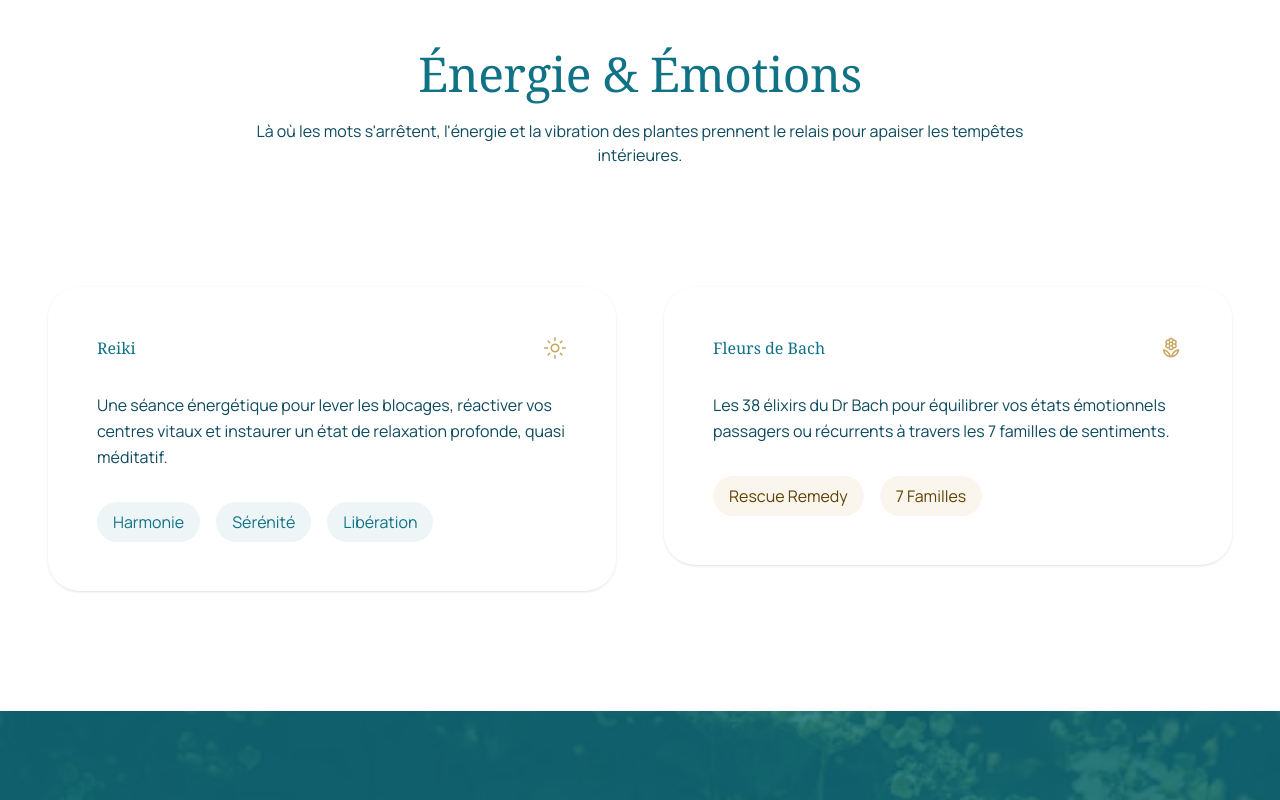
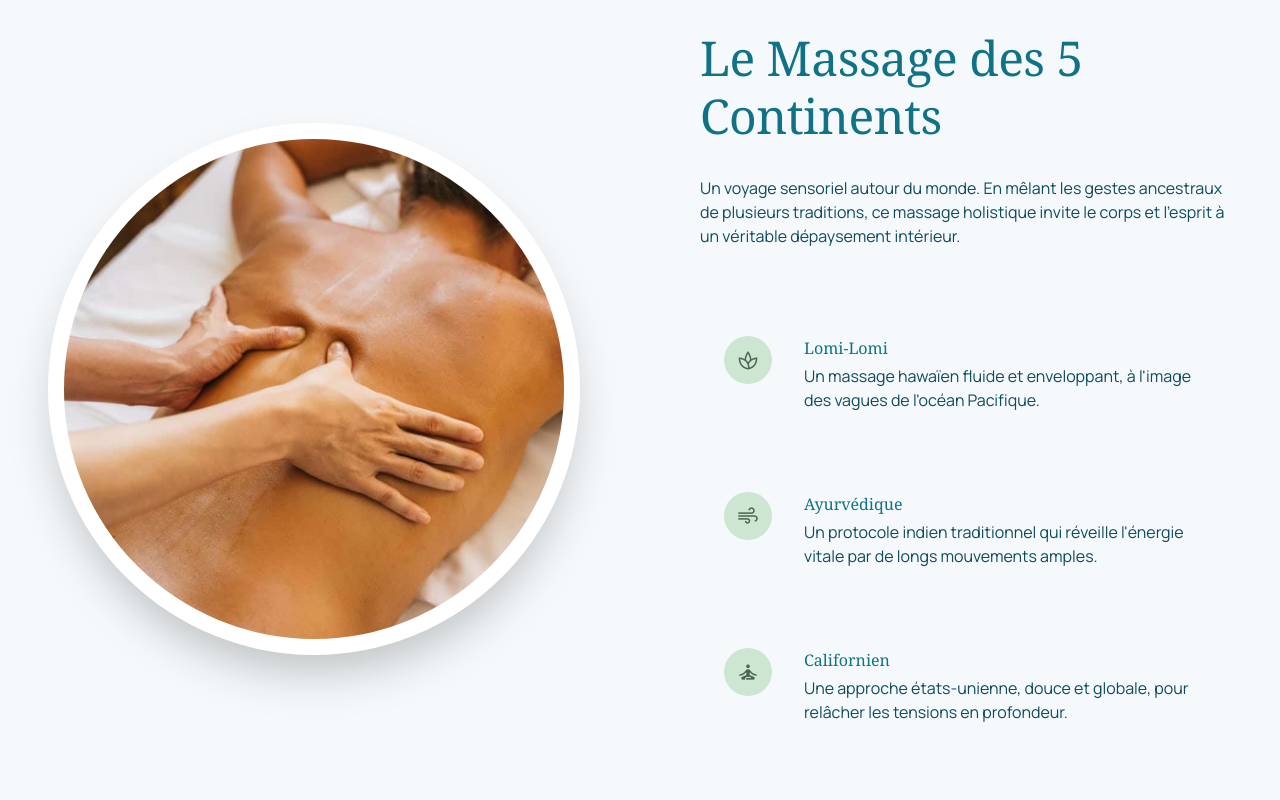
Before and after one commit to GuillaumeLecomte1/quintessence, a React (Vite) app: page / in a window 1280 px wide. Shown: the part 3380-4180 px from the top of the page. Built offline with nearby package versions, Linux system fonts and the light colour scheme.

Commit message:
feat: add Massage des 5 Continents section to homepage

```diff
--- a/src/routes/index.tsx
+++ b/src/routes/index.tsx
@@ -44,6 +44,9 @@ export function HomePage() {
 
       {/* Reflexology Section */}
       <ReflexologySection />
+
+      {/* Five Continents Massage Section */}
+      <FiveContinentsMassageSection />
 
       {/* Energy & Emotions Section */}
       <EnergySection />
@@ -338,6 +341,77 @@ function ReflexologySection() {
   );
 }
 
+function FiveContinentsMassageSection() {
+  return (
+    <section className="py-16 md:py-24 lg:py-[120px] bg-surface-container-low">
+      <div className="grid grid-cols-1 lg:grid-cols-2 gap-12 lg:gap-[120px] items-center max-w-7xl mx-auto px-4 md:px-12">
+        <div className="relative mt-8 lg:mt-0">
+          <div className="aspect-square bg-surface-container rounded-full overflow-hidden border-[8px] md:border-[12px] lg:border-[16px] border-white shadow-2xl max-w-sm mx-auto lg:max-w-none">
+            <img
+              className="w-full h-full object-cover"
+              alt="Massage des 5 continents - un voyage sensoriel à travers le monde"
+              src="/image/massage_des_5_cts.png"
+            />
+          </div>
+          <div className="absolute top-0 -right-4 md:-right-12 w-32 md:w-48 h-32 md:h-48 bg-tertiary-fixed-dim/20 rounded-full blur-3xl -z-10" />
+        </div>
+        <div className="space-y-6 md:space-y-8 lg:space-y-[32px]">
+          <h2 className="font-display-md text-3xl md:text-4xl lg:text-[48px] leading-[1.2] tracking-[-0.01em] text-primary">
+            Le Massage des 5 Continents
+          </h2>
+          <p className="font-body-lg text-body-lg text-on-surface-variant">
+            Un voyage sensoriel autour du monde. En mêlant les gestes ancestraux
+            de plusieurs traditions, ce massage holistique invite le corps et
+            l'esprit à un véritable dépaysement intérieur.
+          </p>
+          <div className="grid grid-cols-1 gap-4 md:gap-6 lg:gap-[32px] pt-4 md:pt-8 lg:pt-[32px]">
+            <div className="group flex flex-col sm:flex-row gap-4 md:gap-[32px] p-4 md:p-6 rounded-2xl hover:bg-surface transition-colors cursor-default">
+              <div className="w-12 h-12 flex-shrink-0 bg-secondary-container rounded-full flex items-center justify-center text-secondary">
+                <span className="material-symbols-outlined">spa</span>
+              </div>
+              <div>
+                <h4 className="font-headline-md text-primary mb-1">Lomi-Lomi</h4>
+                <p className="font-body-md text-on-surface-variant">
+                  Un massage hawaïen fluide et enveloppant, à l'image des vagues
+                  de l'océan Pacifique.
+                </p>
+              </div>
+            </div>
+            <div className="group flex flex-col sm:flex-row gap-4 md:gap-[32px] p-4 md:p-6 rounded-2xl hover:bg-surface transition-colors cursor-default">
+              <div className="w-12 h-12 flex-shrink-0 bg-secondary-container rounded-full flex items-center justify-center text-secondary">
+                <span className="material-symbols-outlined">air</span>
+              </div>
+              <div>
+                <h4 className="font-headline-md text-primary mb-1">Ayurvédique</h4>
+                <p className="font-body-md text-on-surface-variant">
+                  Un protocole indien traditionnel qui réveille l'énergie vitale
+                  par de longs mouvements amples.
+                </p>
+              </div>
+            </div>
+            <div className="group flex flex-col sm:flex-row gap-4 md:gap-[32px] p-4 md:p-6 rounded-2xl hover:bg-surface transition-colors cursor-default">
+              <div className="w-12 h-12 flex-shrink-0 bg-secondary-container rounded-full flex items-center justify-center text-secondary">
+                <span className="material-symbols-outlined">
+                  self_improvement
+                </span>
+              </div>
+              <div>
+                <h4 className="font-headline-md text-primary mb-1">
+                  Californien
+                </h4>
+                <p className="font-body-md text-on-surface-variant">
+                  Une approche états-unienne, douce et globale, pour relâcher les
+                  tensions en profondeur.
+                </p>
+              </div>
+            </div>
+          </div>
+        </div>
+      </div>
+    </section>
+  );
+}
+
 function EnergySection() {
   return (
     <section className="py-16 md:py-24 lg:py-[120px] relative overflow-hidden">
```
